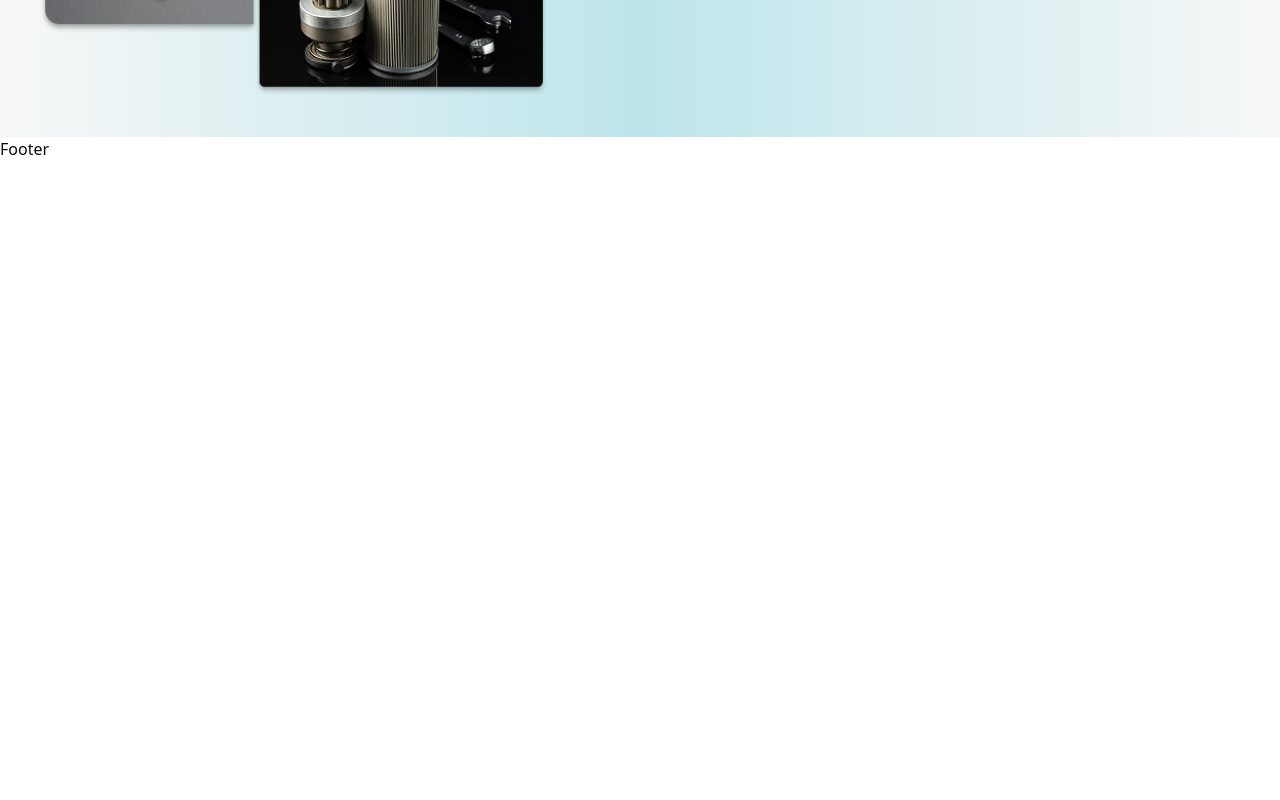
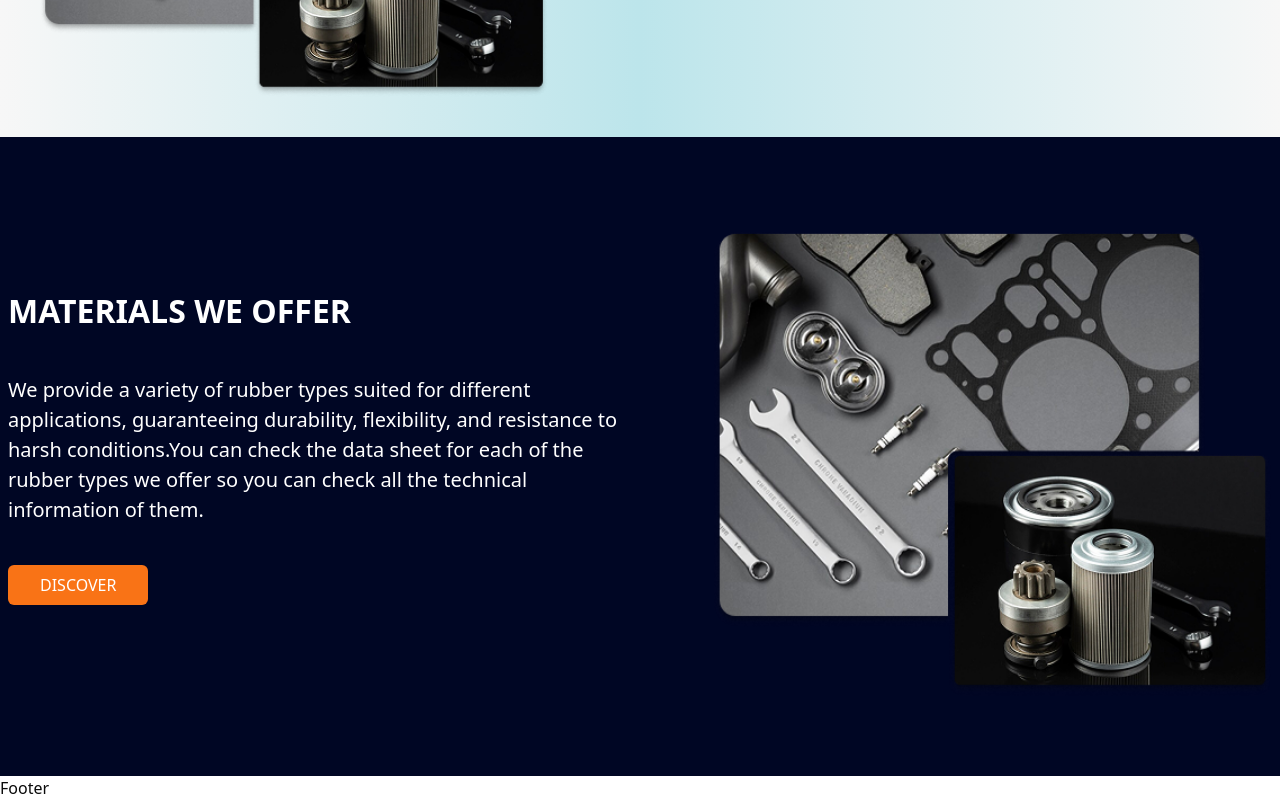
Before and after one commit to shukumar-542/my-gasket, a Next.js app: page / in a window 1280 px wide. Shown: the part 2047-2847 px from the top of the page. Before the commit the page ends 2208 px from the top, so only its background shows below. Built offline with nearby package versions, Linux system fonts and the light colour scheme.

Commit message:
Implement meterial we offer section

```diff
--- a/src/app/(withCommonLayout)/page.tsx
+++ b/src/app/(withCommonLayout)/page.tsx
@@ -3,6 +3,7 @@ import heroImage from "../../assets/hero.jpeg";
 import OurTrastedPartner from "@/components/OurTrastedPartner/OurTrastedPartner";
 import HowItWorks from "@/components/HowItWorks/HowItWorks";
 import CustomGsket from "@/components/CustomGsket/CustomGsket";
+import MaterialWeOffer from "@/components/MaterialWeOffer/MaterialWeOffer";
 const page = () => {
   return (
     <>
@@ -19,6 +20,7 @@ const page = () => {
       <OurTrastedPartner/>
       <HowItWorks/>
       <CustomGsket/>
+      <MaterialWeOffer/>
     </>
   );
 };
--- a/src/components/CustomGsket/CustomGsket.tsx
+++ b/src/components/CustomGsket/CustomGsket.tsx
@@ -4,7 +4,6 @@ import Image from "next/image";
 const CustomGsket = () => {
   return (
     <div className="container mx-auto mt-10">
-      {/* <div className="size-18 rounded-full bg-gradient-to-r from-white via-blue-400 to-white "></div> */}
       <div className="bg-gradient-to-r from-[#F7F7F7] via-[#BCE5EB] to-[#F7F7F7] p-10  md:flex gap-20 items-center">
         <div className="">
           <Image
--- /dev/null
+++ b/src/components/MaterialWeOffer/MaterialWeOffer.tsx
@@ -0,0 +1,34 @@
+import React from "react";
+import img from "../../assets/custom.png";
+import Image from "next/image";
+import Button from "../Button/Button";
+const MaterialWeOffer = () => {
+  return (
+    <div className="bg-[#000624] py-20 px-2">
+      <div className="container mx-auto text-white md:flex gap-20 items-center">
+        <div className="  max-w-2xl">
+          <h2 className="text-[32px] font-bold">MATERIALS WE OFFER</h2>
+          <p className="text-[14px] md:text-[20px] mt-10 max-w-2xl">
+            We provide a variety of rubber types suited for different
+            applications, guaranteeing durability, flexibility, and resistance
+            to harsh conditions.You can check the data sheet for each of the
+            rubber types we offer so you can check all the technical
+            information of them.
+          </p>
+          <Button className="inline-block px-8 mt-10 mb-5">DISCOVER</Button>
+        </div>
+        <div className="">
+          <Image
+            src={img}
+            height={400}
+            width={400}
+            className="h-full  w-[600px]"
+            alt="img"
+          />
+        </div>
+      </div>
+    </div>
+  );
+};
+
+export default MaterialWeOffer;
```
